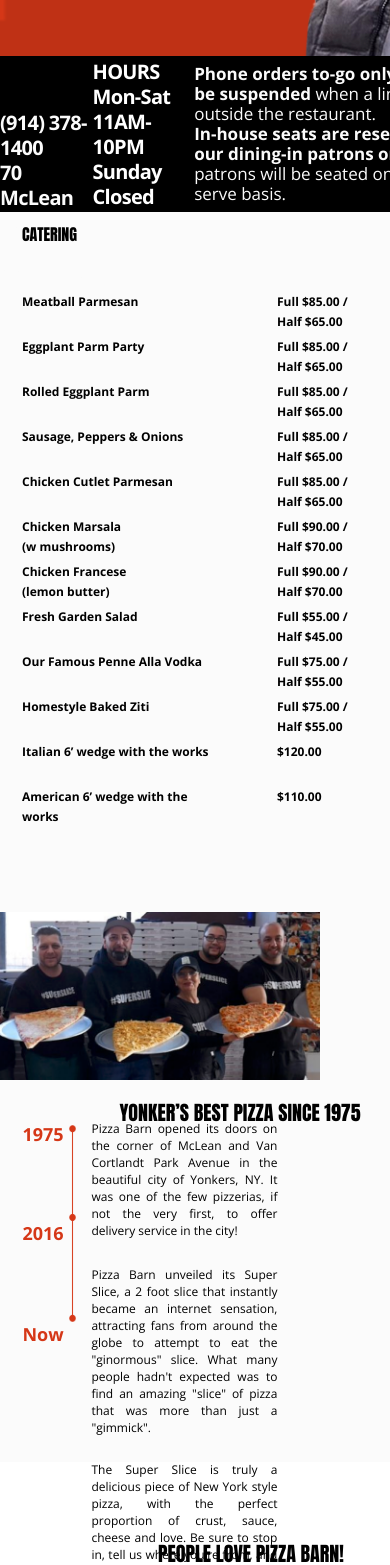
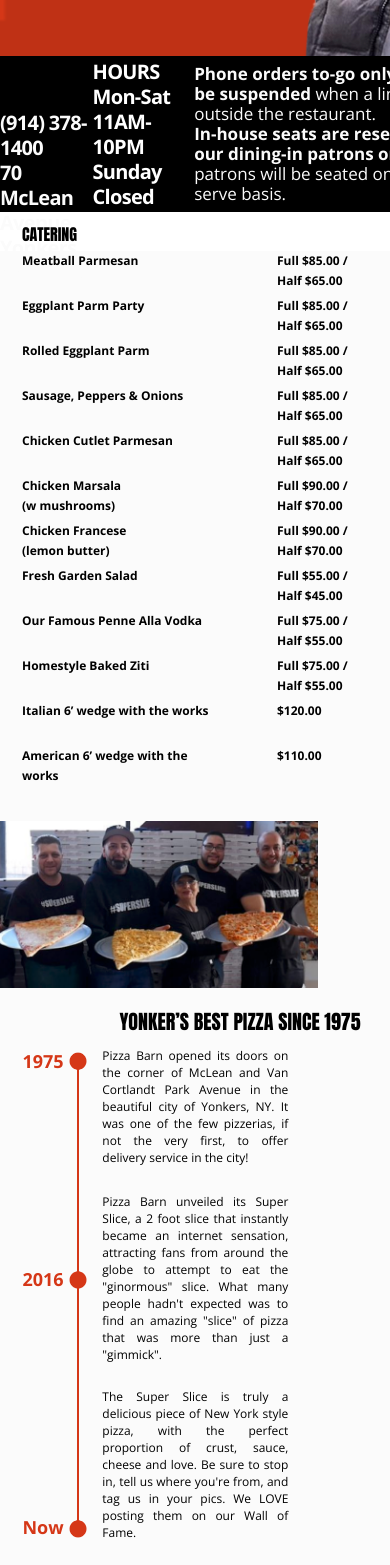
Before and after one commit to juniperalcorn/pizza-barn, a React (Create React App) app: page / in a window 390 px wide. Shown: the part 432-1997 px from the top of the page. Built offline with nearby package versions, Linux system fonts and the light colour scheme.

Commit message:
timeline styles

```diff
--- a/src/components/caterHistoryNews/caterHistoryNews.css
+++ b/src/components/caterHistoryNews/caterHistoryNews.css
@@ -271,6 +271,7 @@
     display: grid;
     margin-left: 22px;
     margin-top: 10px;
+    margin-bottom: 5px;
  }
  .cHN-caterBlock-cater-title{
     display: none;
@@ -286,12 +287,14 @@
 
     /* GRID */
     display: grid;
-    grid-template: repeat(13, 80px) / 2fr auto 1fr;
+    grid-template: repeat(13, 1fr) / 2fr auto 1fr;
+    margin-bottom: -130px;
     /* grid-row-gap: 25px; */
  }
  #caterTitle{
     grid-column: 1 / -1;
     grid-row: 1;
+    height: 45px;
  }
  #cater1{
      grid-column: 1 / 1;
@@ -441,7 +444,6 @@
  }
  .cHN-caterBlock-cater-prices{
      display: grid;
-
      font-family: 'Open Sans', sans-serif;
      font-size: 12px;
      font-weight: bold;
@@ -461,17 +463,22 @@
 .cHN-historyBlock{
     background-image: none;
     background-color: #fbfbfb;
-    height: 550px;
+    height: auto;
     display: flex;
     flex-direction: column;
 }
 .cHN-historyBlock-mobileImg{
     display: block;
-    width: 320px;
+    max-width: 480px;
     height: 167px;
+    margin: 0;
 }
 #mobileAboutImage{
-    max-width: 320px;
+    /* max-width: 480px;
+    min-width: 320px; */
+    /* height: 167px; */
+    max-height: 167px;
+    width: auto;
 }
 .cHN-historyBlock-header{
     display: flex;
@@ -482,7 +489,7 @@
     line-height: 1.2;
     color: #000000;
     padding-top: 22px;
-
+    padding-bottom: 18px;
 }
 .cHN-historyBlock-lineContain{
     display: flex;
@@ -494,7 +501,7 @@
 
 .cHN-historyBlock-lineContain-years{
     width: 42px;
-    height: 24px;
+    /* height: 24px; */
     font-family: 'Open Sans', sans-serif;
     font-size: 18px;
     font-weight: bold;
@@ -502,6 +509,12 @@
     /*text align */
     padding-left: 22px;
 }
+#cHN-historyBlock-lineContain-years-2{
+    padding-top: 194px;
+    padding-bottom: 224px;
+    /* margin-top: 20px; */
+}
+
 .cHN-historyBlock-lineContain-line{
     display: none;
 }
@@ -510,7 +523,7 @@
     margin-left: 5px;
 }
 #mobileLine{
-    max-height: 197px;
+    max-height: 486px;
 }
 .cHN-historyBlock-lineContain-info{
     width: 186px;
@@ -526,6 +539,9 @@
 
 
 /* NEWS */
+.cHN-newsBlock{
+    margin: 0 auto;
+}
 .cHN-newsBlock-header{
     display: block;
     width: 194px;
@@ -533,8 +549,9 @@
     font-size: 20px;
     letter-spacing: normal;
     color: #000000;
-    margin-left: 22px;
-    margin-top: 20px;
+    /* margin-left: 22px;
+    margin-top: 20px; */
+    margin: 0 auto;
 }
 .cHN-newsBlock-linkContain{
     display: none;
--- a/src/components/caterHistoryNews/caterHistoryNews.js
+++ b/src/components/caterHistoryNews/caterHistoryNews.js
@@ -33,10 +33,10 @@
                         </div>
                     </div>
 
-
+                    <div className='cHN-caterBlock-cater-title-mobile'>CATERING</div>
                     <div className='cHN-caterBlock-cater'>
                         <div className='cHN-caterBlock-cater-title'>CATERING</div>
-                            <div className='cHN-caterBlock-cater-title-mobile' id='caterTitle'>CATERING</div>
+
                         <div className='cHN-caterBlock-cater-info'>
                             <div className='cHN-caterBlock-cater-info-item' id='cater1'>Meatball Parmesan</div>
                             <div className='cHN-caterBlock-cater-info-item' id='cater2'>Eggplant Parm Party</div>
```
